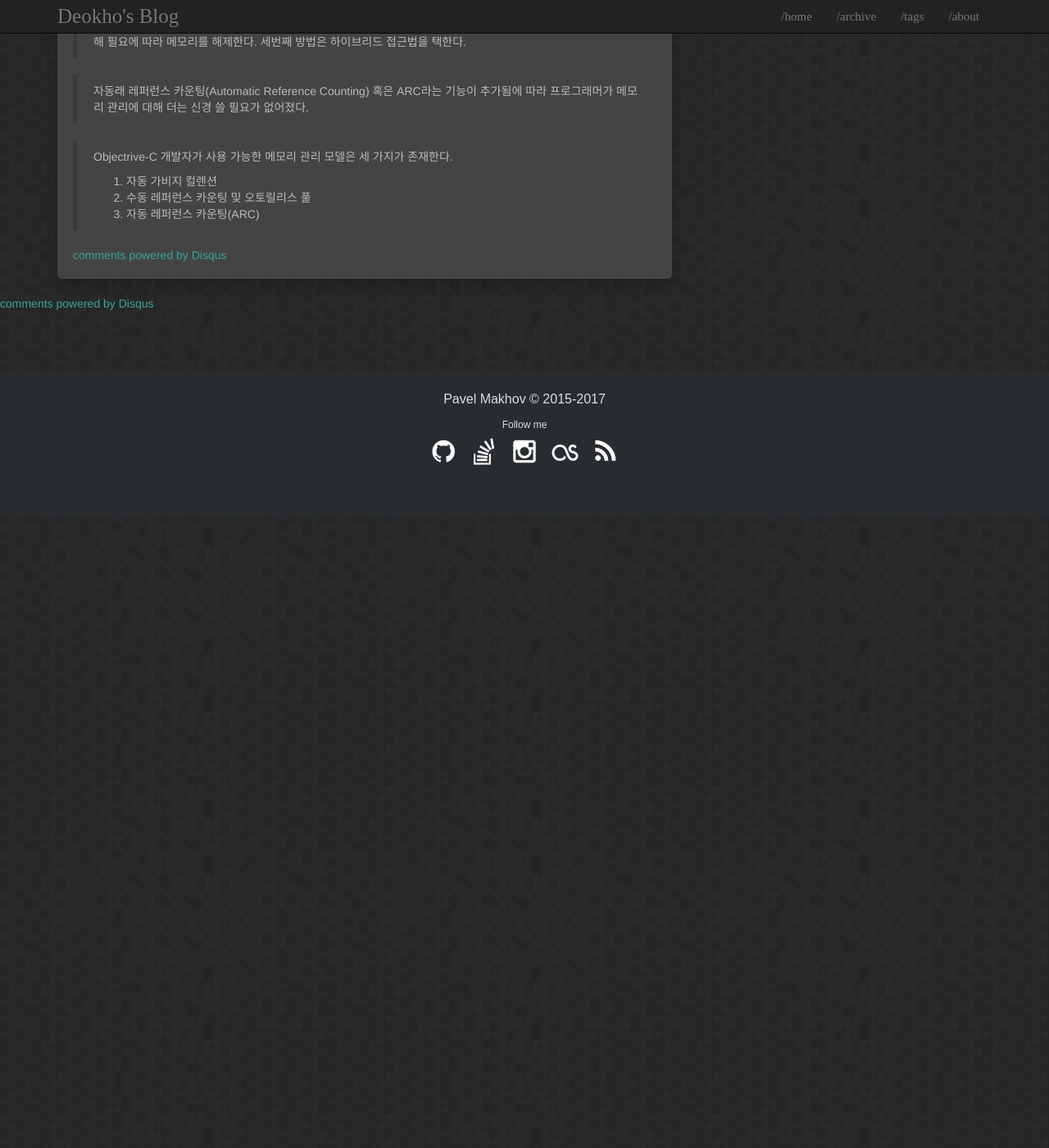
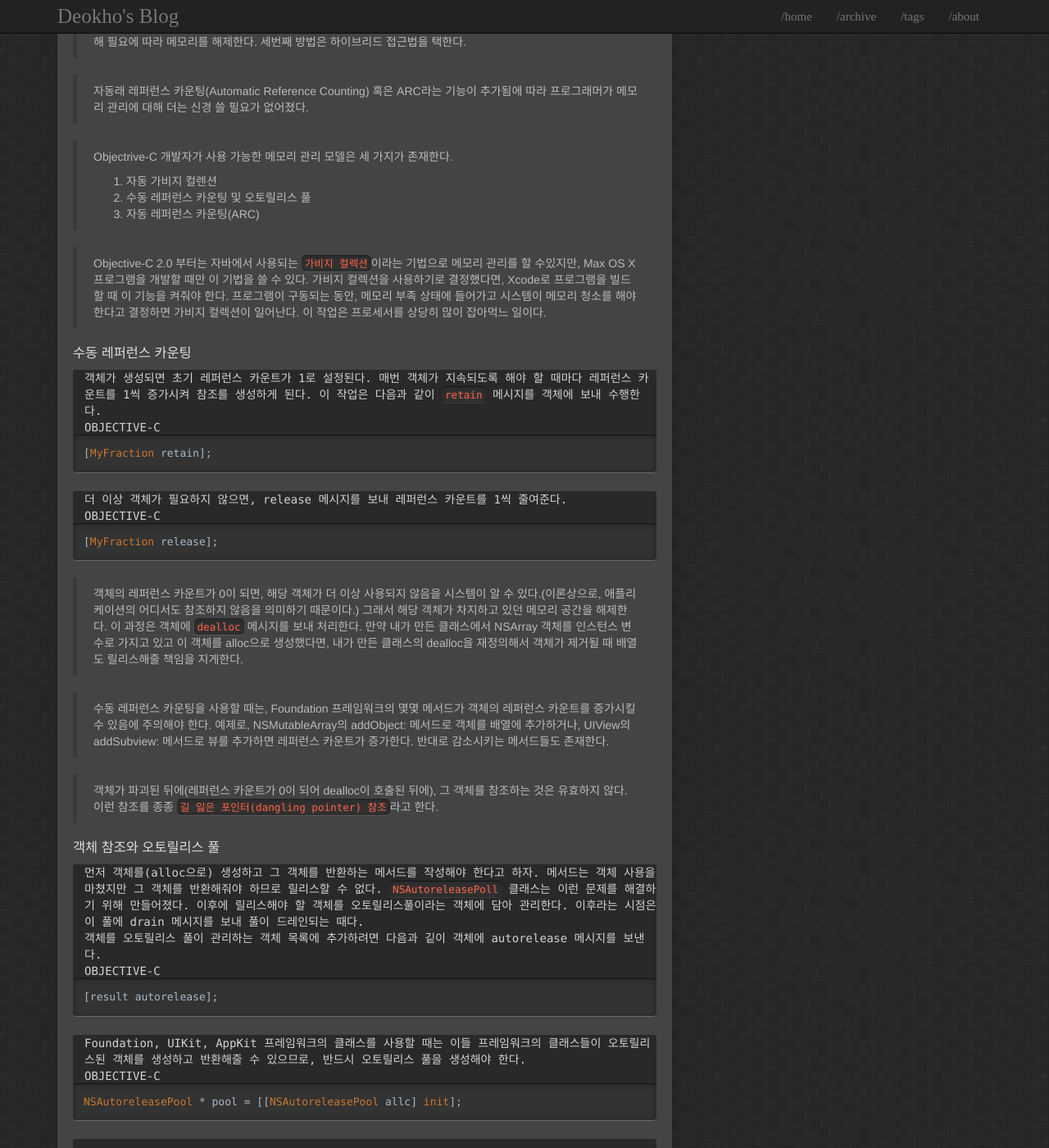
Before and after one commit to LeeDeokho/LeeDeokHo.github.io, a Jekyll site: the page built from _posts/2018-03-13-Programming-ObjC.md, in a window 1280 px wide and 1400 px high, scrolled down 4673 px. Shown: the whole window at 82% size. Built offline with Jekyll 4.4.1, drawn with Linux system fonts in a browser that asks for light colours; comment, search, counter and statistics services are not loaded; before the commit the page ends 5303 px from its top, so only the background shows below that; some of the changed text lies outside the part shown.

Commit message:
comment test

```diff
--- a/_posts/2018-03-13-Programming-ObjC.md
+++ b/_posts/2018-03-13-Programming-ObjC.md
@@ -254,3 +254,56 @@ fnPtr = lookup;
 >1. 자동 가비지 컬렌션
 >2. 수동 레퍼런스 카운팅 및 오토릴리스 풀
 >3. 자동 레퍼런스 카운팅(ARC)
+
+>Objective-C 2.0 부터는 자바에서 사용되는 `가비지 컬렉션`이라는 기법으로 메모리 관리를 할 수있지만, Max OS X 프로그램을 개발할 때만 이 기법을 쓸 수 있다. 가비지 컬렉션을 사용하기로 결정했다면, Xcode로 프로그램을 빌드할 때 이 기능을 켜줘야     한다. 프로그램이 구동되는 동안, 메모리 부족 상태에 들어가고 시스템이 메모리 청소를 해야 한다고 결정하면 가비지 컬렉션이 일어난다. 이 작업은 프로세서를 상당히 많이 잡아먹느 일이다.
+
+### 수동 레퍼런스 카운팅
+
+>객체가 생성되면 초기 레퍼런스 카운트가 1로 설정된다. 매번 객체가 지속되도록 해야 할 때마다 레퍼런스 카운트를 1씩 증가시켜 참조를 생성하게 된다. 이 작업은 다음과 같이 `retain` 메시지를 객체에 보내 수행한다.
+>OBJECTIVE-C
+{:.filename}
+{% highlight swift %}
+[MyFraction retain];
+{% endhighlight %}
+>더 이상 객체가 필요하지 않으면, release 메시지를 보내 레퍼런스 카운트를 1씩 줄여준다.
+>OBJECTIVE-C
+{:.filename}
+{% highlight swift %}
+[MyFraction release];
+{% endhighlight %}
+
+> 객체의 레퍼런스 카운트가 0이 되면, 해당 객체가 더 이상 사용되지 않음을 시스템이 알 수 있다.(이론상으로, 애플리케이션의 어디서도 참조하지 않음을 의미하기 때문이다.) 그래서 해당 객체가 차지하고 있던 메모리 공간을 해제한다. 이 과정은 객체에 `dealloc` 메시지를 보내 처리한다. 만약 내가 만든 클래스에서 NSArray 객체를 인스턴스 변수로 가지고 있고 이 객체를 alloc으로 생성했다면, 내가 만든 클래스의 dealloc을 재정의해서 객체가 제거될 때 배열도 릴리스해줄 책임을 지게한다.
+
+> 수동 레퍼런스 카운팅을 사용할 때는, Foundation 프레임워크의 몇몇 메서드가 객체의 레퍼런스 카운트를 증가시킬 수 있음에 주의해야 한다. 예제로, NSMutableArray의 addObject: 메서드로 객체를 배열에 추가하거나, UIView의 addSubview: 메서드로 뷰를 추가하면 레퍼런스 카운트가 증가한다. 반대로 감소시키는 메서드들도 존재한다.
+
+> 객체가 파괴된 뒤에(레퍼런스 카운트가 0이 되어 dealloc이 호출된 뒤에), 그 객체를 참조하는 것은 유효하지 않다. 이런 참조를 종종 `길 잃은 포인터(dangling pointer) 참조`라고 한다.
+
+### 객체 참조와 오토릴리스 풀
+
+> 먼저 객체를(alloc으로) 생성하고 그 객체를 반환하는 메서드를 작성해야 한다고 하자. 메서드는 객체 사용을 마쳤지만 그 객체를 반환해줘야 하므로 릴리스할 수 없다. `NSAutoreleasePoll` 클래스는 이런 문제를 해결하기 위해 만들어졌다. 이후에 릴리스해야 할 객체를 오토릴리스풀이라는 객체에 담아 관리한다. 이후라는 시점은 이 풀에 drain 메시지를 보내 풀이 드레인되는 때다.<br>객체를 오토릴리스 풀이 관리하는 객체 목록에 추가하려면 다음과 깉이 객체에 autorelease 메시지를 보낸다.
+>OBJECTIVE-C
+{:.filename}
+{% highlight swift %}
+[result autorelease];
+{% endhighlight %}
+
+>Foundation, UIKit, AppKit 프레임워크의 클래스를 사용할 때는 이들 프레임워크의 클래스들이 오토릴리스된 객체를 생성하고 반환해줄 수 있으므로, 반드시 오토릴리스 풀을 생성해야 한다.
+>OBJECTIVE-C
+{:.filename}
+{% highlight swift %}
+NSAutoreleasePool * pool = [[NSAutoreleasePool allc] init];
+{% endhighlight %}
+> <br>풀을 다 사용했으면 drain 메시지를 보낸다.
+>OBJECTIVE-C
+{:.filename}
+{% highlight swift %}
+[pool drain];
+{% endhighlight %}
+
+>사실 alloc, copy, mutableCopy, new 라는 이름으로 시작하는 메서드로 생성된 객체는 오토릴리스되지 않는다. 이런 경우 그 객체를 소유하는 것이다. 객체를 소유하면 그 객체를 다 사용한 뒤에 객체가 사용한 메모리 공간을 릴리스해줄 책임이 있다. 이는 객체에 release 메시지를 보내 처리하거나 혹은 autorelease 메시지를 보내 오토릴리스 풀에 더할 수도 있다.
+
+### 이벤트 루프와 메모리 할당
+
+{::comment}
+comment test
+{:/comment}
```
